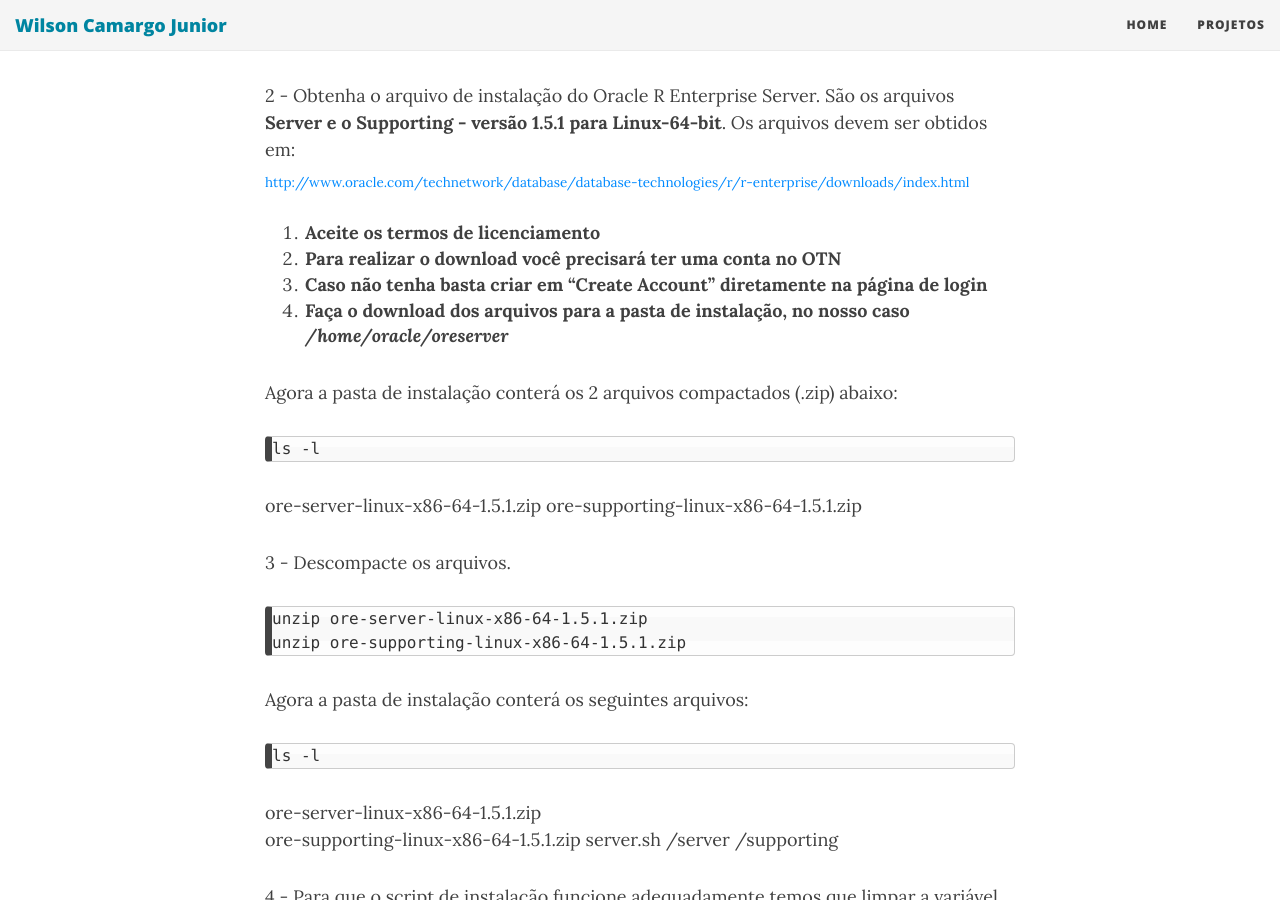
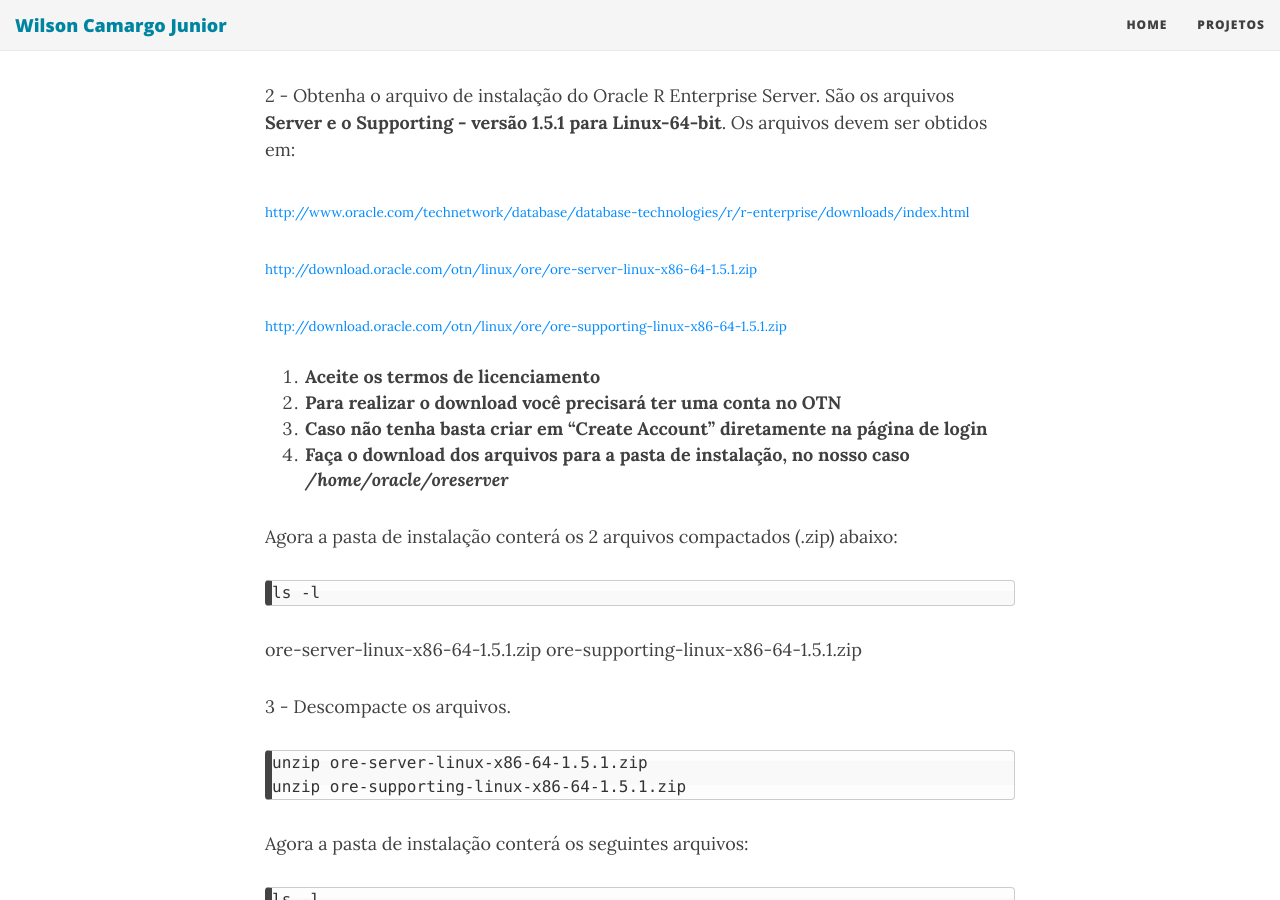
Before and after one commit to wilson-camargo-jr/teste, a Jekyll site: the page built from _posts/2018-06-18-ANN-ORE-P3.md, in a window 1280 px wide and 900 px high, scrolled down 5088 px. Built offline with Jekyll 4.4.1, drawn with Linux system fonts in a browser that asks for light colours; nearby versions of some CDN libraries.

Commit message:
Update 2018-06-18-ANN-ORE-P3.md

```diff
--- a/_posts/2018-06-18-ANN-ORE-P3.md
+++ b/_posts/2018-06-18-ANN-ORE-P3.md
@@ -106,7 +106,15 @@
 O comando pwd devera retornar /home/oracle/oreserver
 
 2 -	Obtenha o arquivo de instalação do Oracle R Enterprise Server. São os arquivos **Server e o Supporting - versão 1.5.1 para Linux-64-bit**. Os arquivos devem ser obtidos em:
+
 <sub><a href="http://www.oracle.com/technetwork/database/database-technologies/r/r-enterprise/downloads/index.html" target="_blank">http://www.oracle.com/technetwork/database/database-technologies/r/r-enterprise/downloads/index.html</a></sub>
+
+<sub><a href="http://download.oracle.com/otn/linux/ore/ore-server-linux-x86-64-1.5.1.zip" target="_blank">http://download.oracle.com/otn/linux/ore/ore-server-linux-x86-64-1.5.1.zip</a></sub>
+
+<sub><a href="http://download.oracle.com/otn/linux/ore/ore-supporting-linux-x86-64-1.5.1.zip" target="_blank">http://download.oracle.com/otn/linux/ore/ore-supporting-linux-x86-64-1.5.1.zip</a></sub>
+
+
+
 
 1. **Aceite os termos de licenciamento**
 2. **Para realizar o download você precisará ter uma conta no OTN**
```
